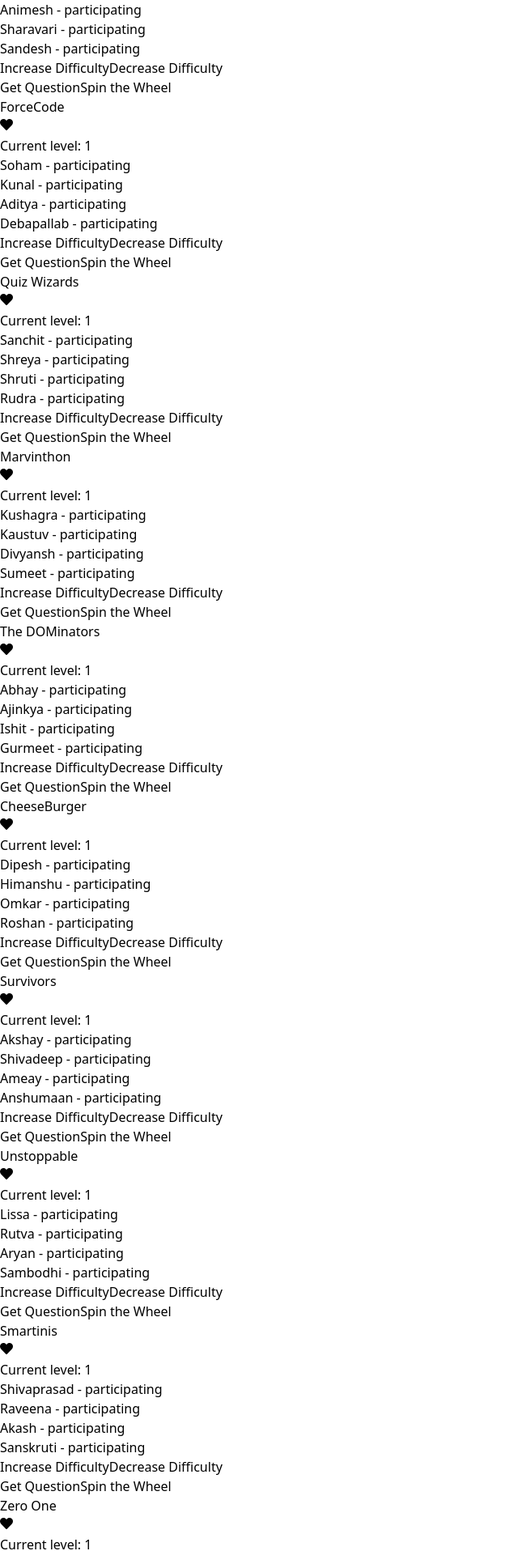
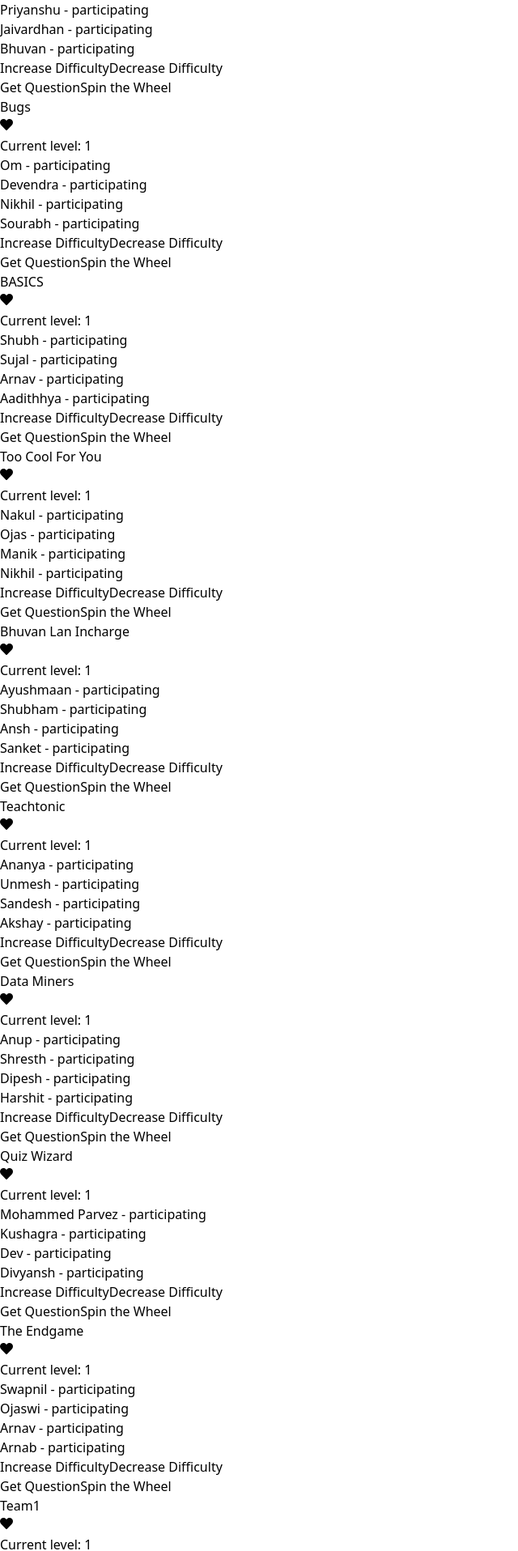
Before and after one commit to DebdipWritesCode/LastManStanding, a React (Vite) app: page / in a window 1280 px wide. Shown: the part 168-2084 px from the top of the page at 81% size, without its empty margins (0-640 px from the left). Built offline with nearby package versions, Linux system fonts and the light colour scheme.

Commit message:
update teams data

```diff
--- a/src/data/teamData.js
+++ b/src/data/teamData.js
@@ -1,24 +1,24 @@
 export const teams = [
   {
-    name: "Kirmada",
+    name: "Bombardilo Crocodilo",
     members: [
       {
-        name: "Devguru",
+        name: "Tanmay",
         id: 1,
         status: "participating"
       },
       {
-        name: "Animesh",
+        name: "Priyanshu",
         id: 2,
         status: "participating"
       },
       {
-        name: "Sharavari",
+        name: "Jaivardhan",
         id: 3,
         status: "participating"
       },
       {
-        name: "Sandesh",
+        name: "Bhuvan",
         id: 4,
         status: "participating"
       }
@@ -26,25 +26,25 @@ export const teams = [
     difficulty_level: 1
   },
   {
-    name: "ForceCode",
+    name: "Bugs",
     members: [
       {
-        name: "Soham",
+        name: "Om",
         id: 1,
         status: "participating"
       },
       {
-        name: "Kunal",
+        name: "Devendra",
         id: 2,
         status: "participating"
       },
       {
-        name: "Aditya",
+        name: "Nikhil",
         id: 3,
         status: "participating"
       },
       {
-        name: "Debapallab",
+        name: "Sourabh",
         id: 4,
         status: "participating"
       }
@@ -52,25 +52,25 @@ export const teams = [
     difficulty_level: 1
   },
   {
-    name: "Quiz Wizards",
+    name: "BASICS",
     members: [
       {
-        name: "Sanchit",
+        name: "Shubh",
         id: 1,
         status: "participating"
       },
       {
-        name: "Shreya",
+        name: "Sujal",
         id: 2,
         status: "participating"
       },
       {
-        name: "Shruti",
+        name: "Arnav",
         id: 3,
         status: "participating"
       },
       {
-        name: "Rudra",
+        name: "Aadithhya",
         id: 4,
         status: "participating"
       }
@@ -78,25 +78,25 @@ export const teams = [
     difficulty_level: 1
   },
   {
-    name: "Marvinthon",
+    name: "Too Cool For You",
     members: [
       {
-        name: "Kushagra",
+        name: "Nakul",
         id: 1,
         status: "participating"
       },
       {
-        name: "Kaustuv",
+        name: "Ojas",
         id: 2,
         status: "participating"
       },
       {
-        name: "Divyansh",
+        name: "Manik",
         id: 3,
         status: "participating"
       },
       {
-        name: "Sumeet",
+        name: "Nikhil",
         id: 4,
         status: "participating"
       }
@@ -104,25 +104,25 @@ export const teams = [
     difficulty_level: 1
   },
   {
-    name: "The DOMinators",
+    name: "Bhuvan Lan Incharge",
     members: [
       {
-        name: "Abhay",
+        name: "Ayushmaan",
         id: 1,
         status: "participating"
       },
       {
-        name: "Ajinkya",
+        name: "Shubham",
         id: 2,
         status: "participating"
       },
       {
-        name: "Ishit",
+        name: "Ansh",
         id: 3,
         status: "participating"
       },
       {
-        name: "Gurmeet",
+        name: "Sanket",
         id: 4,
         status: "participating"
       }
@@ -130,25 +130,25 @@ export const teams = [
     difficulty_level: 1
   },
   {
-    name: "CheeseBurger",
+    name: "Teachtonic",
     members: [
       {
-        name: "Dipesh",
+        name: "Ananya",
         id: 1,
         status: "participating"
       },
       {
-        name: "Himanshu",
+        name: "Unmesh",
         id: 2,
         status: "participating"
       },
       {
-        name: "Omkar",
+        name: "Sandesh",
         id: 3,
         status: "participating"
       },
       {
-        name: "Roshan",
+        name: "Akshay",
         id: 4,
         status: "participating"
       }
@@ -156,25 +156,25 @@ export const teams = [
     difficulty_level: 1
   },
   {
-    name: "Survivors",
+    name: "Data Miners",
     members: [
       {
-        name: "Akshay",
+        name: "Anup",
         id: 1,
         status: "participating"
       },
       {
-        name: "Shivadeep",
+        name: "Shresth",
         id: 2,
         status: "participating"
       },
       {
-        name: "Ameay",
+        name: "Dipesh",
         id: 3,
         status: "participating"
       },
       {
-        name: "Anshumaan",
+        name: "Harshit",
         id: 4,
         status: "participating"
       }
@@ -182,20 +182,72 @@ export const teams = [
     difficulty_level: 1
   },
   {
-    name: "Unstoppable",
+    name: "Quiz Wizard",
     members: [
       {
-        name: "Lissa",
+        name: "Mohammed Parvez",
         id: 1,
         status: "participating"
       },
       {
-        name: "Rutva",
+        name: "Kushagra",
         id: 2,
         status: "participating"
       },
       {
-        name: "Aryan",
+        name: "Dev",
+        id: 3,
+        status: "participating"
+      },
+      {
+        name: "Divyansh",
+        id: 4,
+        status: "participating"
+      }
+    ],
+    difficulty_level: 1
+  },
+  {
+    name: "The Endgame",
+    members: [
+      {
+        name: "Swapnil",
+        id: 1,
+        status: "participating"
+      },
+      {
+        name: "Ojaswi",
+        id: 2,
+        status: "participating"
+      },
+      {
+        name: "Arnav",
+        id: 3,
+        status: "participating"
+      },
+      {
+        name: "Arnab",
+        id: 4,
+        status: "participating"
+      }
+    ],
+    difficulty_level: 1
+  },
+  {
+    name: "Team1",
+    members: [
+      {
+        name: "Apoorva",
+        id: 1,
+        status: "participating"
+      },
+      {
+        name: "Shivaprasad",
+        id: 2,
+        status: "participating"
+      },
+      {
+        name: "Sarthak",
         id: 3,
         status: "participating"
       },
@@ -208,25 +260,25 @@ export const teams = [
     difficulty_level: 1
   },
   {
-    name: "Smartinis",
+    name: "Hello World",
     members: [
       {
-        name: "Shivaprasad",
+        name: "Eshan",
         id: 1,
         status: "participating"
       },
       {
-        name: "Raveena",
+        name: "Ayush",
         id: 2,
         status: "participating"
       },
       {
-        name: "Akash",
+        name: "Ashutosh",
         id: 3,
         status: "participating"
       },
       {
-        name: "Sanskruti",
+        name: "Abhang",
         id: 4,
         status: "participating"
       }
@@ -234,10 +286,36 @@ export const teams = [
     difficulty_level: 1
   },
   {
-    name: "Zero One",
+    name: "Techno Bash",
     members: [
       {
-        name: "Nikhil",
+        name: "Jayesh",
+        id: 1,
+        status: "participating"
+      },
+      {
+        name: "Piyush",
+        id: 2,
+        status: "participating"
+      },
+      {
+        name: "Harsh",
+        id: 3,
+        status: "participating"
+      },
+      {
+        name: "Nirman",
+        id: 4,
+        status: "participating"
+      }
+    ],
+    difficulty_level: 1
+  },
+  {
+    name: "Jetha Ke Jaanbaz",
+    members: [
+      {
+        name: "Piyush",
         id: 1,
         status: "participating"
       },
@@ -247,12 +325,12 @@ export const teams = [
         status: "participating"
       },
       {
-        name: "Ricky",
+        name: "Kaustubh",
         id: 3,
         status: "participating"
       },
       {
-        name: "Dushyant",
+        name: "Sharad",
         id: 4,
         status: "participating"
       }
@@ -260,25 +338,25 @@ export const teams = [
     difficulty_level: 1
   },
   {
-    name: "Data Miners",
+    name: "DevRum",
     members: [
       {
-        name: "Shivang",
+        name: "Devang",
         id: 1,
         status: "participating"
       },
       {
-        name: "Anup",
+        name: "Rishabh",
         id: 2,
         status: "participating"
       },
       {
-        name: "Harshit",
+        name: "Vinit",
         id: 3,
         status: "participating"
       },
       {
-        name: "Dipesh",
+        name: "Manas",
         id: 4,
         status: "participating"
       }
@@ -286,25 +364,25 @@ export const teams = [
     difficulty_level: 1
   },
   {
-    name: "TechFreak",
+    name: "XYZ",
     members: [
       {
-        name: "Om",
+        name: "Tanaya",
         id: 1,
         status: "participating"
       },
       {
-        name: "Ayush",
+        name: "Shruti",
         id: 2,
         status: "participating"
       },
       {
-        name: "Shubham",
+        name: "Runya",
         id: 3,
         status: "participating"
       },
       {
-        name: "Sanket",
+        name: "Mayank",
         id: 4,
         status: "participating"
       }
```
